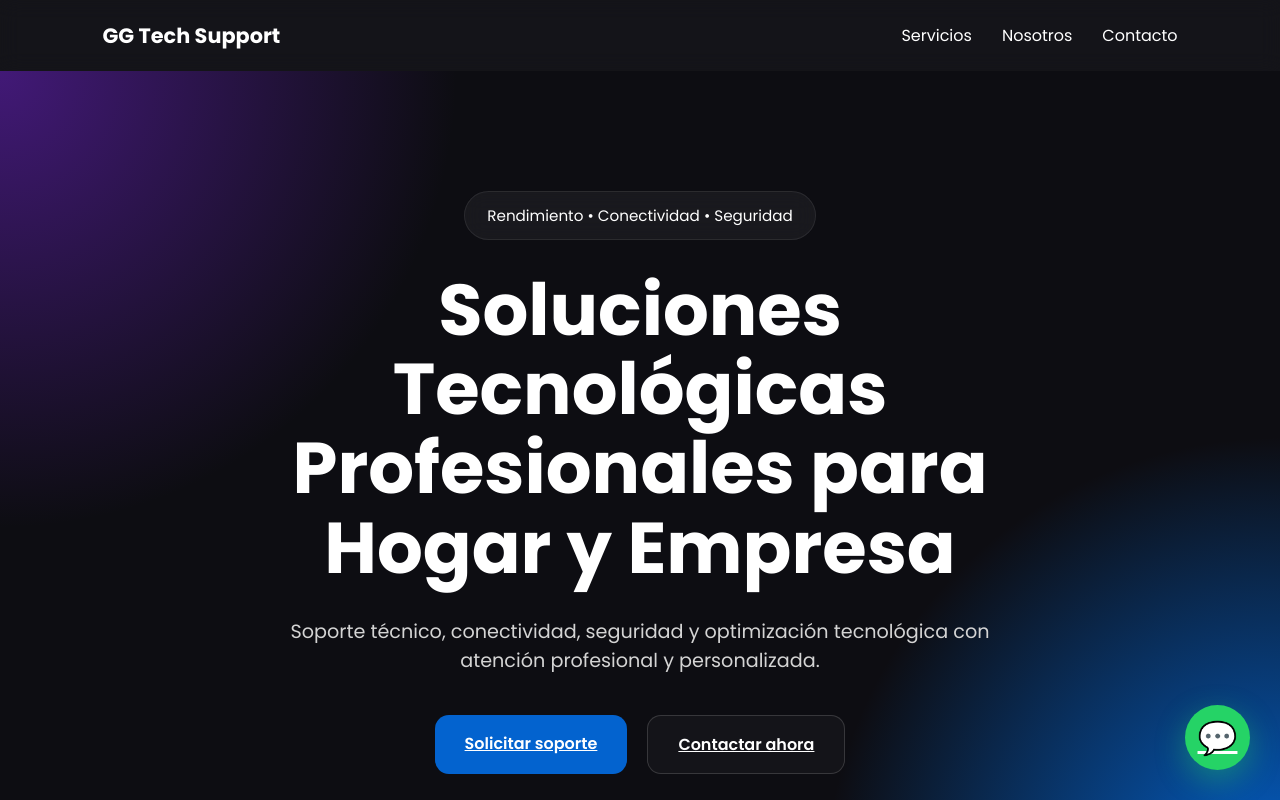
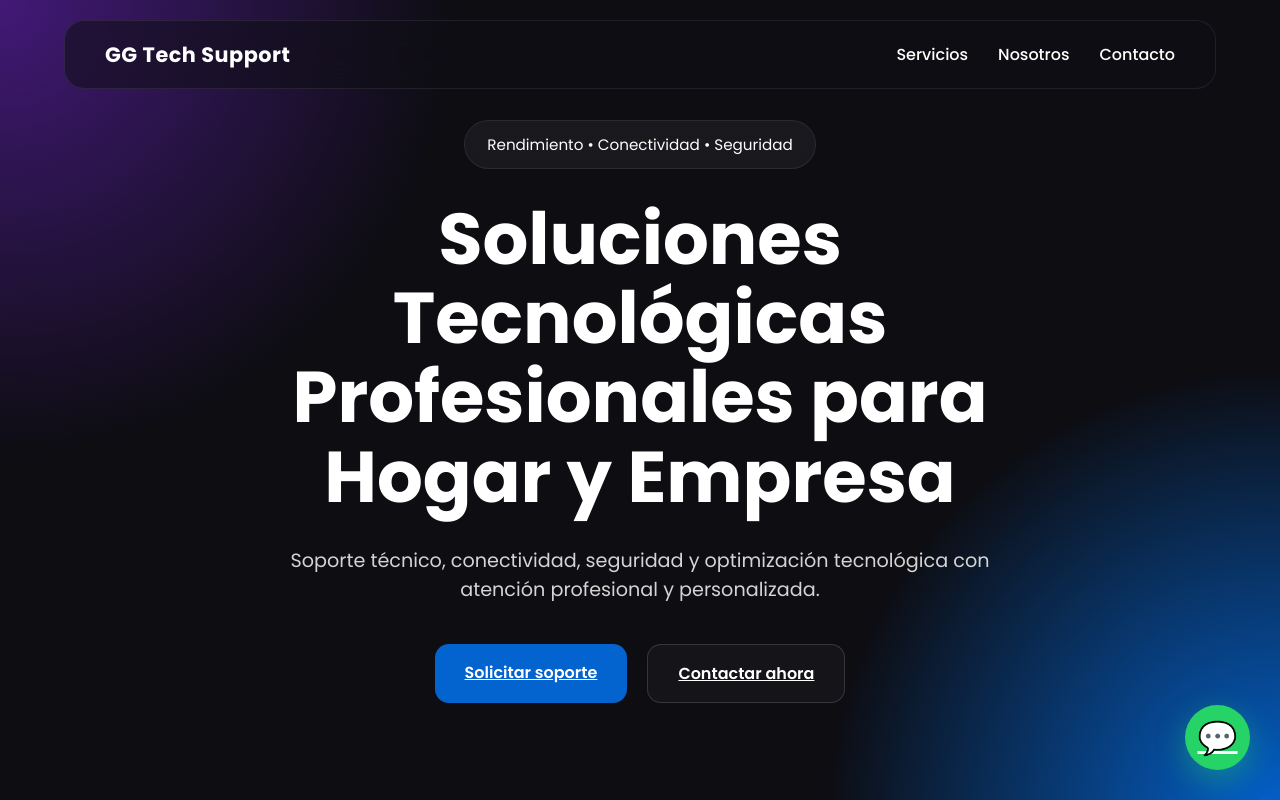
Before and after one commit to Wisan06/gg-tech-support, a React (Vite) app: page / in a window 1280 px wide. Shown: the top 800 px of the page. Built offline with nearby package versions, Linux system fonts and the light colour scheme.

Commit message:
Navbar pro

```diff
--- a/src/index.css
+++ b/src/index.css
@@ -11,14 +11,91 @@ body{
   background:#0d0d12;
   color:white;
 }
+
 .navbar{
-  width:100%;
-  padding:20px 8%;
+  position:fixed;
+  top:20px;
+  left:50%;
+  transform:translateX(-50%);
+
+  width:90%;
+  max-width:1300px;
+
+  padding:18px 40px;
+
   display:flex;
   justify-content:space-between;
   align-items:center;
-  background:rgba(255,255,255,0.03);
-  backdrop-filter:blur(10px);
+
+  background:rgba(15,15,20,0.55);
+
+  border:1px solid rgba(255,255,255,0.08);
+
+  backdrop-filter:blur(18px);
+
+  border-radius:20px;
+
+  z-index:999;
+}
+
+.logo{
+  font-size:1.2rem;
+  font-weight:700;
+  letter-spacing:0.5px;
+}
+
+nav{
+  display:flex;
+  gap:35px;
+}
+
+nav a{
+  color:white;
+  font-weight:500;
+  transition:0.3s;
+  position:relative;
+}
+
+nav a::after{
+  content:'';
+  position:absolute;
+  left:0;
+  bottom:-6px;
+
+  width:0%;
+  height:2px;
+
+  background:#0363cf;
+
+  transition:0.3s;
+}
+
+nav a:hover::after{
+  width:100%;
+}
+
+nav a:hover{
+  color:#ffffff;
+}
+
+@media(max-width:768px){
+
+  .navbar{
+    padding:16px 20px;
+  }
+
+  nav{
+    gap:18px;
+  }
+
+  nav a{
+    font-size:0.9rem;
+  }
+
+  .logo{
+    font-size:1rem;
+  }
+
 }
 
 .logo{
```
